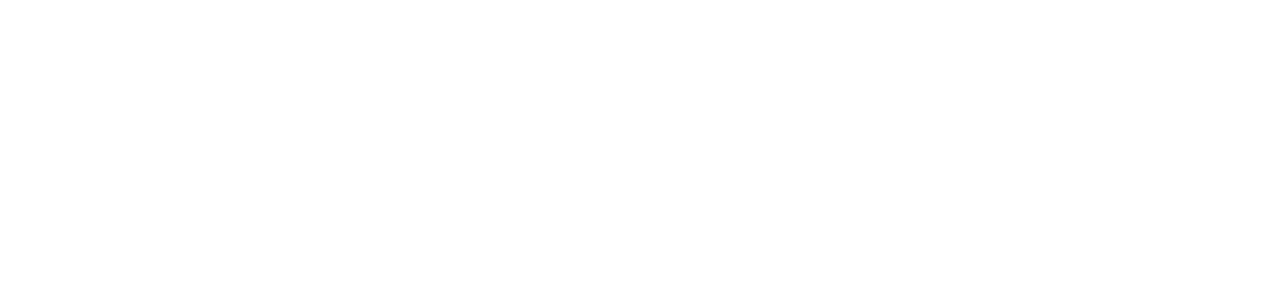
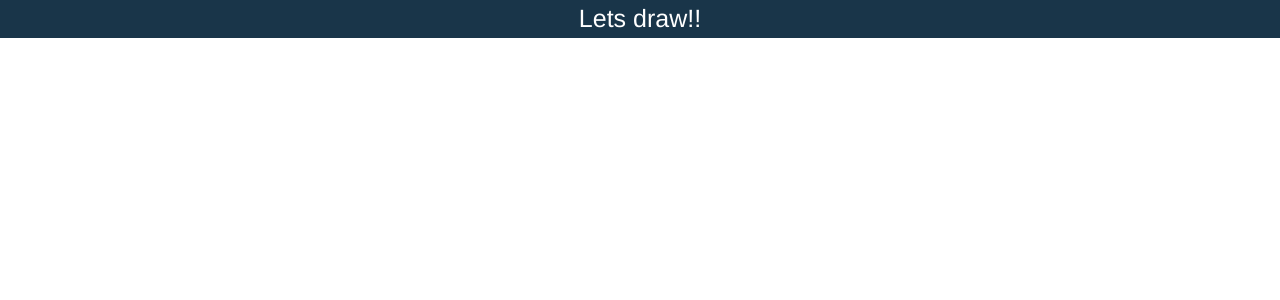
Before and after one commit to bujtorb/angular_demo, an Angular app: page /canvas in a window 1280 px wide. Shown: the top 300 px of the page. Built offline with nearby package versions, Linux system fonts and the light colour scheme.

Commit message:
canvas funn lets draw

```diff
--- a/src/app/canvas-funn/canvas-funn.component.html
+++ b/src/app/canvas-funn/canvas-funn.component.html
@@ -1,3 +1,4 @@
 <div>
+    <p>Lets draw!!</p>
   <canvas #canvas id="draw" width="800" height="800"></canvas>
 </div>
--- a/src/app/canvas-funn/canvas-funn.component.scss
+++ b/src/app/canvas-funn/canvas-funn.component.scss
@@ -0,0 +1,9 @@
+p{
+    font-family: "helvetica neue", sans-serif;
+    font-weight: 100;
+    font-size: 25px;
+    text-align: center;
+    width: 100%;
+    background-color: #193549;
+    color: white;
+}
```
